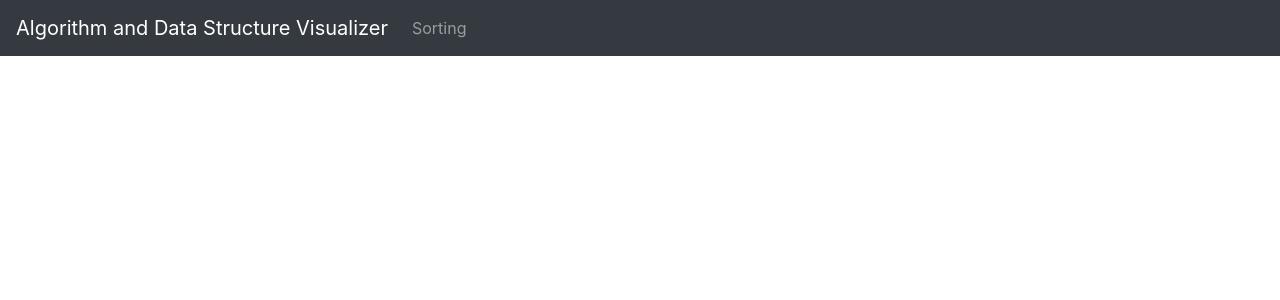
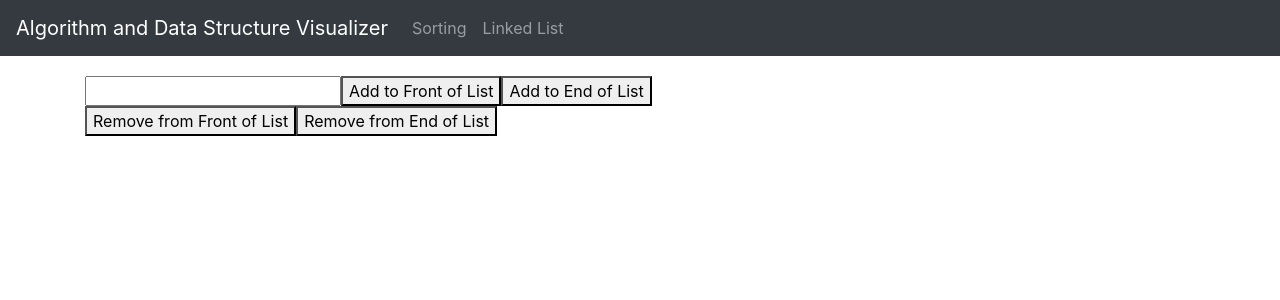
Before and after one commit to matt-hendrick/Algorithm-Data-Structure-Visualizer, a React (Create React App) app: page /linkedlist in a window 1280 px wide. Shown: the top 300 px of the page. Built offline with nearby package versions, Linux system fonts and the light colour scheme.

Commit message:
Add: Added LinkedList Classes/Basic visualization

```diff
--- a/src/App.js
+++ b/src/App.js
@@ -6,6 +6,7 @@ import Container from 'react-bootstrap/Container';
 
 import NavBar from './components/Navbar/Navbar';
 import Sorting from './containers/Sorting/Sorting';
+import LinkedList from './containers/LinkedList/LinkedList';
 
 const App = () => {
   return (
@@ -15,6 +16,7 @@ const App = () => {
         <Switch>
           <Route exact path="/" component={Sorting} />
           <Route exact path="/sorting" component={Sorting} />
+          <Route exact path="/linkedlist" component={LinkedList} />
         </Switch>
       </Container>
     </Router>
--- a/src/components/Navbar/Navbar.js
+++ b/src/components/Navbar/Navbar.js
@@ -20,6 +20,7 @@ const MyNavbar = () => {
       <Navbar.Collapse id="responsive-navbar-nav">
         <Nav className="mr-auto">
           <Nav.Link href="/sorting">Sorting</Nav.Link>
+          <Nav.Link href="/linkedlist">Linked List</Nav.Link>
         </Nav>
       </Navbar.Collapse>
     </Navbar>
--- /dev/null
+++ b/src/containers/LinkedList/LinkedList.js
@@ -0,0 +1,101 @@
+import React, { useState } from 'react';
+import { LinkedList, LinkedListNode } from '../../dataStructures/LinkedList';
+
+function LinkedListVisualizer() {
+  const [list, setList] = useState(null);
+  const [arr, setArr] = useState(null);
+  const [addValue, setAddValue] = useState('');
+
+  const updateAddNodeValue = (event) => {
+    const updatedValue = event.target.value;
+    setAddValue(updatedValue);
+  };
+
+  const submitAddFirst = (event) => {
+    event.preventDefault();
+    if (addValue !== '') {
+      if (!list) {
+        const newNode = new LinkedListNode(addValue);
+        let newList = new LinkedList(newNode);
+        setList(newList);
+        setArr(newList.toArray());
+        setAddValue('');
+      } else {
+        let newList = new LinkedList(list.head);
+        newList.addFirst(addValue);
+        setList(newList);
+        setArr(newList.toArray());
+        setAddValue('');
+      }
+    }
+  };
+
+  const submitAddLast = (event) => {
+    event.preventDefault();
+    if (addValue !== '') {
+      if (!list) {
+        const newNode = new LinkedListNode(addValue);
+        let newList = new LinkedList(newNode);
+        setList(newList);
+        setArr(newList.toArray());
+        setAddValue('');
+      } else {
+        let newList = new LinkedList(list.head);
+        newList.addLast(addValue);
+        setList(newList);
+        setArr(newList.toArray());
+        setAddValue('');
+      }
+    }
+  };
+
+  const removeFirst = (event) => {
+    event.preventDefault();
+    if (list) {
+      let newList = new LinkedList(list.head);
+      newList.removeFirst();
+      setList(newList);
+      setArr(newList.toArray());
+    }
+  };
+
+  const removeLast = (event) => {
+    event.preventDefault();
+    if (list) {
+      let newList = new LinkedList(list.head);
+      newList.removeLast();
+      setList(newList);
+      setArr(newList.toArray());
+      setAddValue('');
+    }
+  };
+
+  return (
+    <div>
+      <form>
+        <input onChange={updateAddNodeValue} value={addValue} />
+        <button onClick={submitAddFirst}>Add to Front of List</button>
+        <button onClick={submitAddLast}>Add to End of List</button>
+      </form>
+      <form>
+        <button onClick={removeFirst}>Remove from Front of List</button>
+        <button onClick={removeLast}>Remove from End of List</button>
+      </form>
+      {arr ? (
+        <div style={{ display: 'flex', flexWrap: 'wrap' }}>
+          {arr.map((val, index) => {
+            return (
+              <div key={[val, index]} style={{ display: 'flex' }}>
+                <div>(====</div>
+                <div style={{ border: '1px solid black' }}>{val}</div>
+                <div>====)</div>
+              </div>
+            );
+          })}{' '}
+        </div>
+      ) : null}
+    </div>
+  );
+}
+
+export default LinkedListVisualizer;
--- /dev/null
+++ b/src/dataStructures/LinkedList.js
@@ -0,0 +1,86 @@
+export class LinkedListNode {
+  constructor(val = null, next = null, prev = null) {
+    this.val = val;
+    this.next = next;
+    this.prev = prev;
+  }
+}
+
+export class LinkedList {
+  constructor(node = null) {
+    this.head = node;
+  }
+
+  addFirst(val) {
+    const tempNode = new LinkedListNode(val, this.head);
+    this.head = tempNode;
+  }
+
+  addLast(val) {
+    let curr = this.head;
+    const tempNode = new LinkedListNode(val);
+    while (curr.next) {
+      curr = curr.next;
+    }
+    curr.next = tempNode;
+  }
+
+  getFirst() {
+    return this.head;
+  }
+
+  getLast() {
+    let curr = this.head;
+    if (curr) {
+      while (curr.next) {
+        curr = curr.next;
+      }
+    }
+    return curr;
+  }
+
+  removeFirst() {
+    if (this.head) {
+      this.head = this.head.next;
+    }
+  }
+
+  removeLast() {
+    if (this.head) {
+      if (!this.head.next) this.head = null;
+      let curr = this.head;
+      if (curr?.next) {
+        while (curr.next.next) {
+          curr = curr.next;
+        }
+        curr.next = null;
+      }
+    }
+  }
+
+  toArray() {
+    if (this.head) {
+      let curr = this.head;
+      let arr = [];
+      while (curr) {
+        arr.push(curr.val);
+        curr = curr.next;
+      }
+      return arr;
+    }
+  }
+
+  size() {
+    let count = 0;
+    let curr = this.head;
+    while (curr) {
+      count++;
+      curr = curr.next;
+    }
+    return count;
+  }
+
+  clear() {
+    this.head = null;
+  }
+}
```
